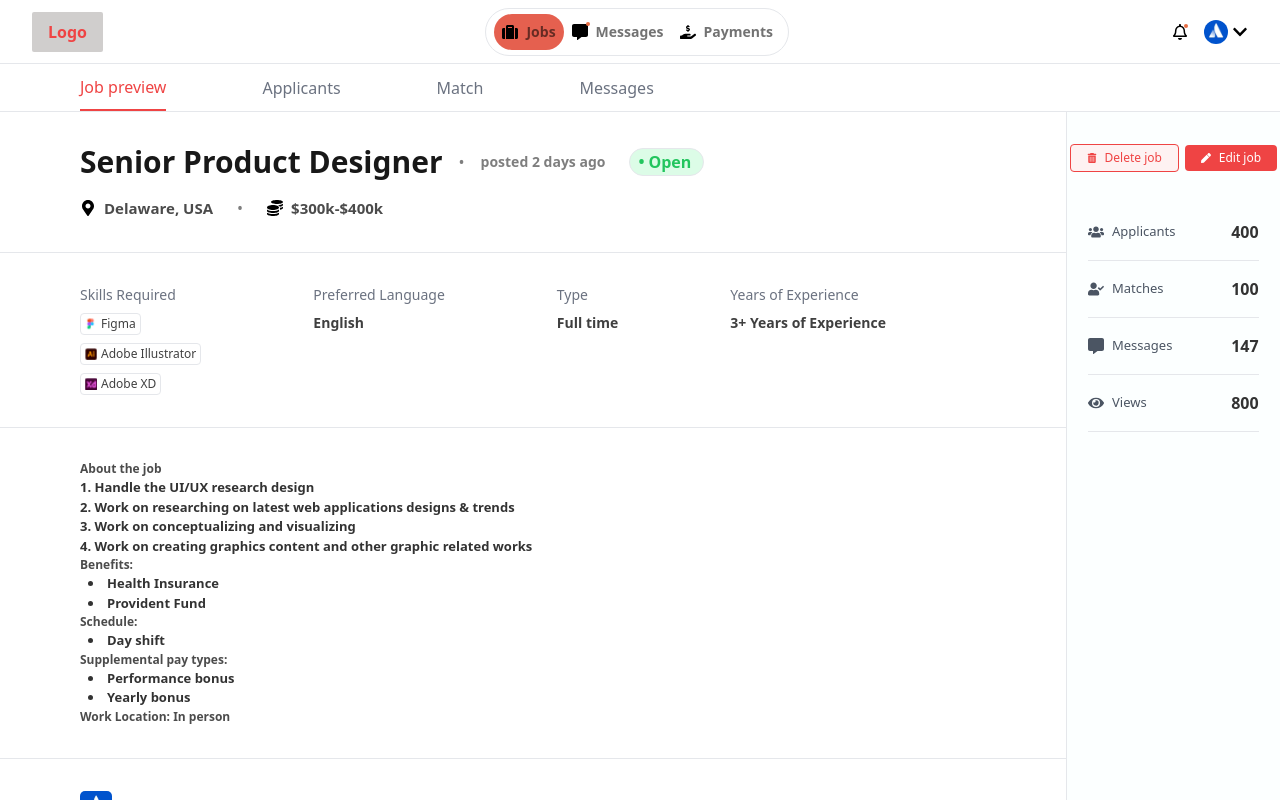
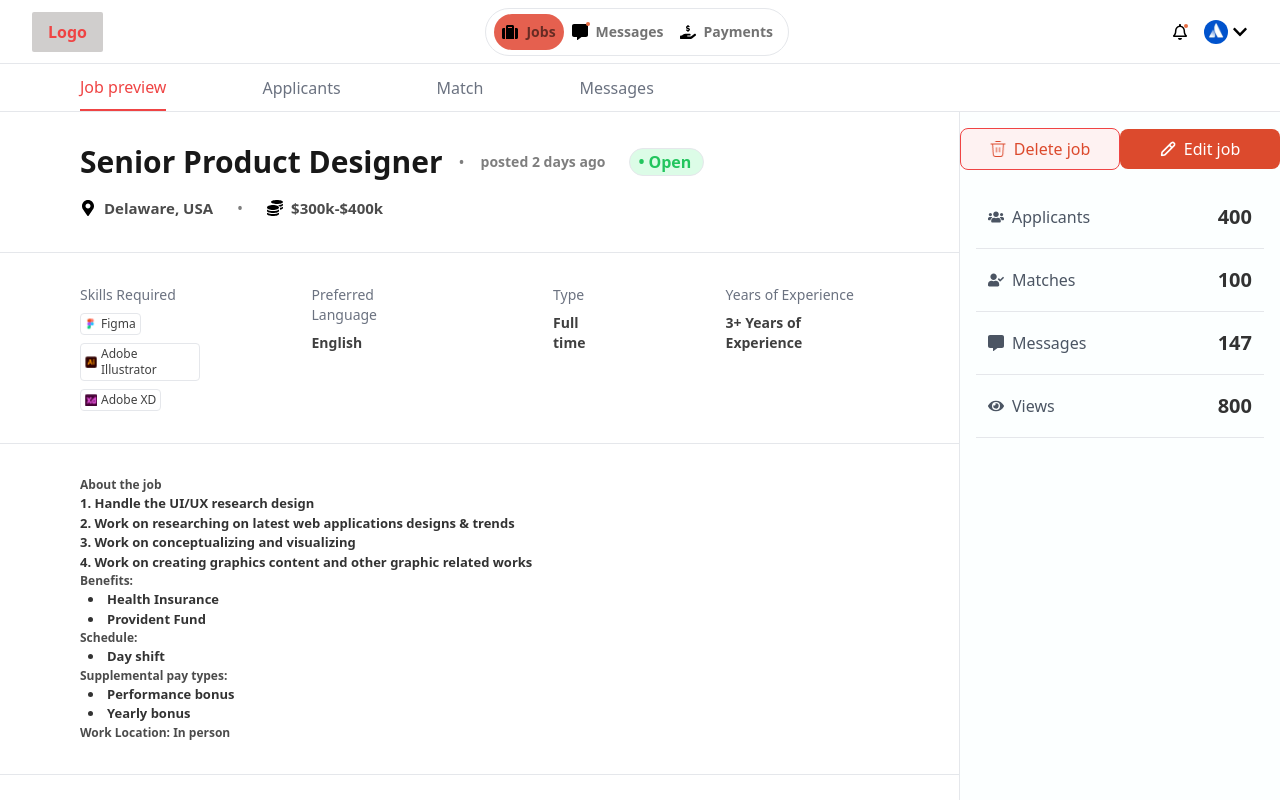
Before and after one commit to PrgrmrHarshShukla/oratory-assignment, a React (Vite) app: page / in a window 1280 px wide. Shown: the top 800 px of the page. Built offline with nearby package versions, Linux system fonts and the light colour scheme.

Commit message:
BodyR fix

```diff
--- a/src/components/BodyL.tsx
+++ b/src/components/BodyL.tsx
@@ -4,7 +4,7 @@ import Company from "./Company"
 import JobDescription from "./JobDescription"
 const BodyL = () => {
     return (
-        <div className="flex flex-col justify-start items-start w-5/6 h-auto min-h-[86vh] border-r border-gray-200">
+        <div className="flex flex-col justify-start items-start w-3/4 h-auto min-h-[86vh] border-r border-gray-200">
             <BodyLeft1
                 postedDays={2}
                 salary="$300k-$400k"
--- a/src/components/BodyR.tsx
+++ b/src/components/BodyR.tsx
@@ -1,50 +1,51 @@
-import { FaCommentAlt, FaEye, FaPen, FaUserCheck, FaUsers } from "react-icons/fa"
-import { FaTrashCan } from "react-icons/fa6"
+import { FaCommentAlt, FaEye, FaUserCheck, FaUsers } from "react-icons/fa"
+import pen from "../assets/images/pen.png"
+import bin from "../assets/images/bin.png"
 
 const BodyR = () => {
     return (
-        <div className="flex flex-col justify-start items-center w-1/6 h-auto min-h-[86vh] bg-[#fcffff]">
+        <div className="flex flex-col justify-start items-center w-1/4 h-auto min-h-[86vh] bg-[#fcffff]">
 
-            <div className="flex flex-row justify-around w-full items-center my-8">
-                <button className="px-4 py-1 text-red-500 border w-auto flex flex-row  justify-center items-center gap-2 border-red-500 rounded bg-red-50">
-                    <FaTrashCan size={10} />
-                    <span className="text-[12px]">Delete job</span>
+            <div className="flex flex-row justify-around w-full items-center my-4">
+                <button className="px-4 py-2 text-red-500 border w-[172px] flex flex-row  justify-center items-center gap-2 border-red-500 rounded-[8px] bg-red-50">
+                    <img src={bin} className="w-[16px] h-[16px]" />
+                    <span className="text-[16px] text-[#DC4A2D]">Delete job</span>
                 </button>
-                <button className="px-4 py-1 text-white w-auto flex flex-row  justify-center items-center gap-2 bg-red-500 rounded hover:bg-red-600">
-                    <FaPen size={10} />
-                    <span className="text-[12px]">Edit job</span>
+                <button className="px-4 py-2 text-white w-[172px] flex flex-row  justify-center items-center gap-2 bg-[#DC4A2D] rounded-[8px] hover:bg-red-600">
+                    <img src={pen} className="w-[16px] h-[16px]" />
+                    <span className="text-[16px]">Edit job</span>
                 </button>
             </div>
 
 
 
-            <div className="flex flex-row w-[80%] items-center justify-between border-b py-4">
+            <div className="flex flex-row w-[90%] px-3 items-center justify-between border-b py-4">
                 <div className="flex flex-row justify-center gap-2 items-center text-gray-600">
                 <FaUsers />
-                <span className="text-[13px] font-medium">Applicants</span>
+                <span className="text-[16px] font-medium">Applicants</span>
                 </div>
-                <span className="font-bold opacity-80">400</span>
+                <span className="font-bold text-[20px] opacity-80">400</span>
             </div>
-            <div className="flex flex-row w-[80%] items-center justify-between border-b py-4">
+            <div className="flex flex-row w-[90%] px-3 items-center justify-between border-b py-4">
                 <div className="flex flex-row justify-center gap-2 items-center text-gray-600">
                 <FaUserCheck />
-                <span className="text-[13px] font-medium">Matches</span>
+                <span className="text-[16px] font-medium">Matches</span>
                 </div>
-                <span className="font-bold opacity-80">100</span>
+                <span className="font-bold text-[20px] opacity-80">100</span>
             </div>
-            <div className="flex flex-row w-[80%] items-center justify-between border-b py-4">
+            <div className="flex flex-row w-[90%] px-3 items-center justify-between border-b py-4">
                 <div className="flex flex-row justify-center gap-2 items-center text-gray-600">
                 <FaCommentAlt />
-                <span className="text-[13px] font-medium">Messages</span>
+                <span className="text-[16px] font-medium">Messages</span>
                 </div>
-                <span className="font-bold opacity-80">147</span>
+                <span className="font-bold text-[20px] opacity-80">147</span>
             </div>
-            <div className="flex flex-row w-[80%] items-center justify-between border-b py-4">
+            <div className="flex flex-row w-[90%] px-3 items-center justify-between border-b py-4">
                 <div className="flex flex-row justify-center gap-2 items-center text-gray-600">
                 <FaEye />
-                <span className="text-[13px] font-medium">Views</span>
+                <span className="text-[16px] font-medium">Views</span>
                 </div>
-                <span className="font-bold opacity-80">800</span>
+                <span className="font-bold text-[20px] opacity-80">800</span>
             </div>
 
 
```
Also changed, not shown: src/assets/images/bin.png (added), src/assets/images/pen.png (added).
